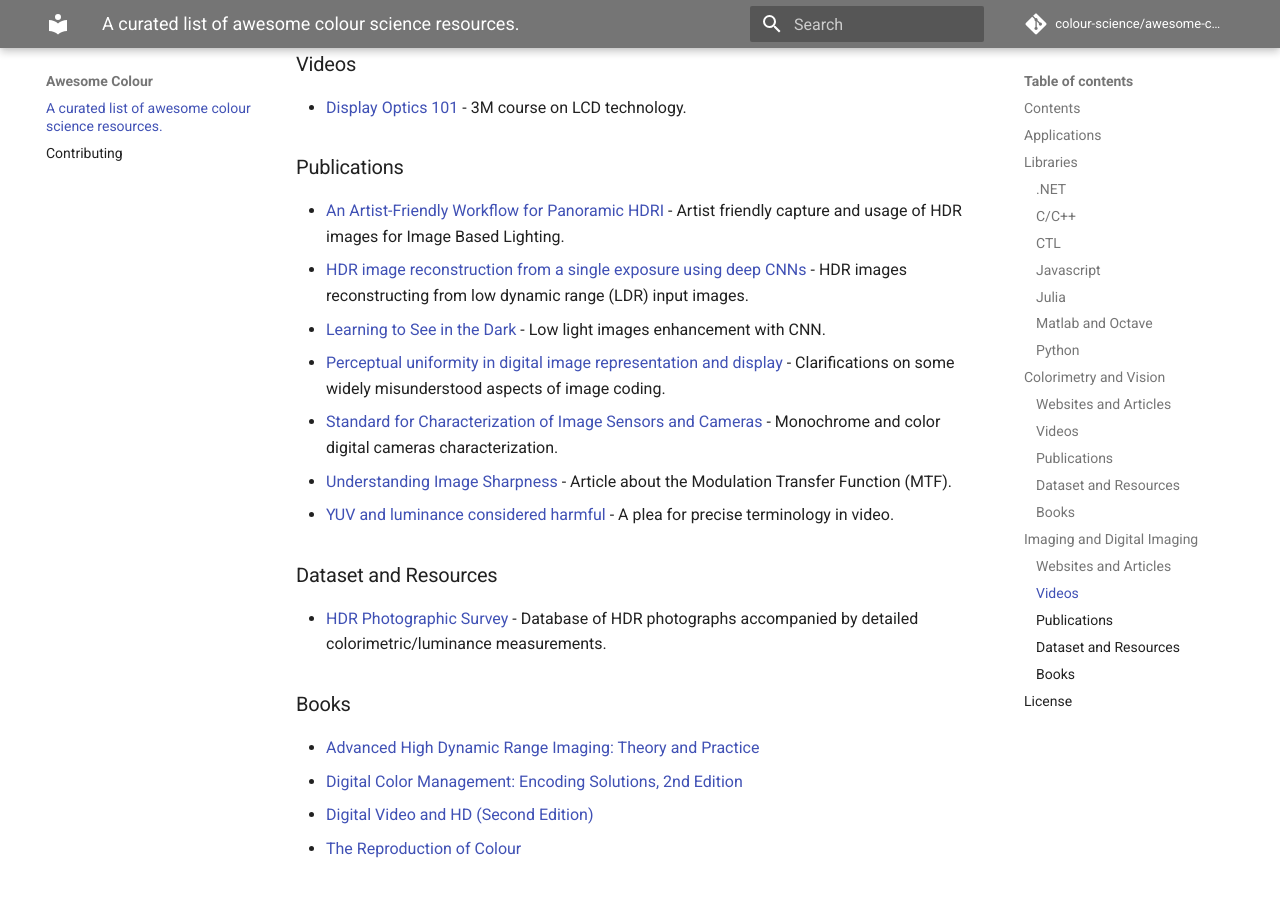
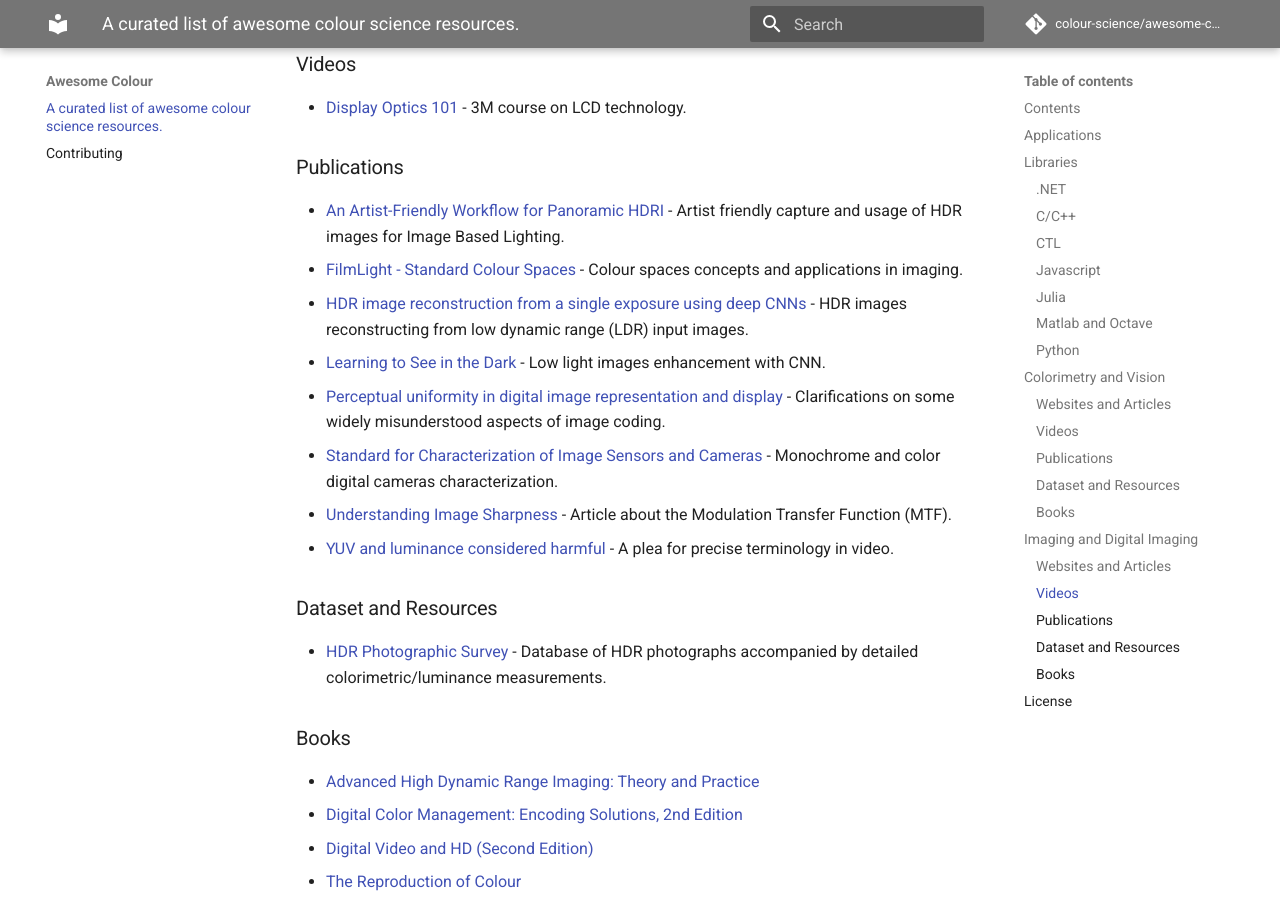
Before and after one commit to colour-science/awesome-colour, an MkDocs documentation site: the page built from docs/index.md, in a window 1280 px wide and 900 px high, scrolled down 4209 px. Built offline with MkDocs 1.6.1 and Material for MkDocs 9.7.7, drawn with Linux system fonts in a browser that asks for light colours; comment, search, counter and statistics services are not loaded; old or Windows-style settings are respelled for this version of MkDocs.

Commit message:
Update "index.md" file.

```diff
--- a/docs/index.md
+++ b/docs/index.md
@@ -151,6 +151,7 @@ Inspired by the __[awesome](https://github.com/sindresorhus/awesome)__ list. Ple
 ### Publications
 
 - [An Artist-Friendly Workflow for Panoramic HDRI](http://blog.selfshadow.com/publications/s2016-shading-course/unity/s2016_pbs_unity_hdri_notes.pdf) - Artist friendly capture and usage of HDR images for Image Based Lighting.
+- [FilmLight - Standard Colour Spaces](https://www.filmlight.ltd.uk/pdf/whitepapers/FL-TL-TN-0417-StdColourSpaces.pdf) - Colour spaces concepts and applications in imaging.
 - [HDR image reconstruction from a single exposure using deep CNNs](http://hdrv.org/hdrcnn/) - HDR images reconstructing from low dynamic range (LDR) input images.
 - [Learning to See in the Dark](http://web.engr.illinois.edu/~cchen156/SID.html) - Low light images enhancement with CNN.
 - [Perceptual uniformity in digital image representation and display](https://pdfs.semanticscholar.org/9a86/b2863e0872d405dc69dd0b96621d82be088f.pdf) - Clarifications on some widely misunderstood aspects of image coding.
```
